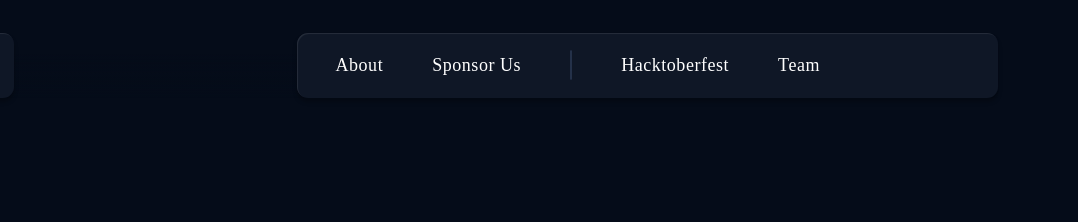
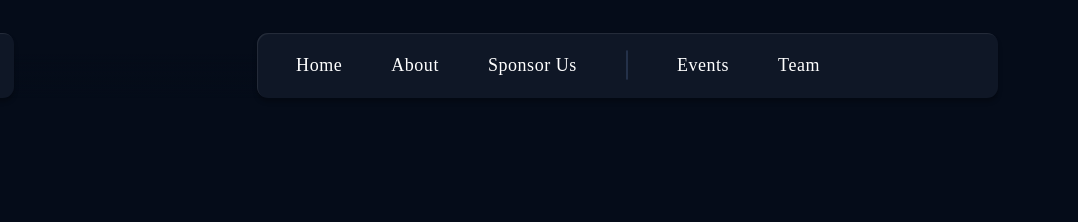
Before and after one commit to CoderRohan003/hack_iste, a plain HTML site: page index.html in a window 1280 px wide. Shown: the top 222 px of the page, 202-1280 px from the left. Drawn offline with Linux system fonts and the light colour scheme.

Commit message:
Final Commit

```diff
--- a/index.html
+++ b/index.html
@@ -19,11 +19,11 @@
                       <div class="logo" data-v-44f2d4ae><a href="index.html" aria-current="page"
                           class="nuxt-link-exact-active nuxt-link-active" data-v-44f2d4ae><img
                             src="WhatsApp Image 2024-03-03 at 21.41.08_6d410a72.jpg" data-v-44f2d4ae></a></div>
-                      <div  class="nav-desktop" data-v-44f2d4ae><a href="index.html#about" id="nav-link-about" class="item"
-                          data-v-44f2d4ae>About</a> <a id="nav-link-sponsors" target="_blank"
-                          href="https://bit.ly/htf3-sponsor" class="item" data-v-44f2d4ae>Sponsor Us</a> <span
-                          class="divider" data-v-44f2d4ae></span> <a href="hacktoberfest" id="nav-link-team" class="item"
-                          data-v-44f2d4ae>Hacktoberfest</a>  <a href="team" id="nav-link-team" class="item" data-v-44f2d4ae>Team</a>
+                      <div  class="nav-desktop" data-v-44f2d4ae><a href="https://www.istenitdgp.com/" id="nav-link-team" class="item" data-v-44f2d4ae target="_blank">Home</a><a href="https://nitdgphacks.istenitdgp.com/" id="nav-link-about" class="item"
+                          data-v-44f2d4ae target="_blank">About</a> <a id="nav-link-sponsors" target="_blank"
+                          href="https://www.istenitdgp.com/contact" class="item" data-v-44f2d4ae>Sponsor Us</a> <span
+                          class="divider" data-v-44f2d4ae></span> <a href="https://www.istenitdgp.com/events" id="nav-link-team" class="item"
+                          data-v-44f2d4ae target="_blank">Events</a>  <a href="https://www.istenitdgp.com/team" id="nav-link-team" class="item" data-v-44f2d4ae target="_blank">Team</a>
 
                         </div>
                     </div>
```
